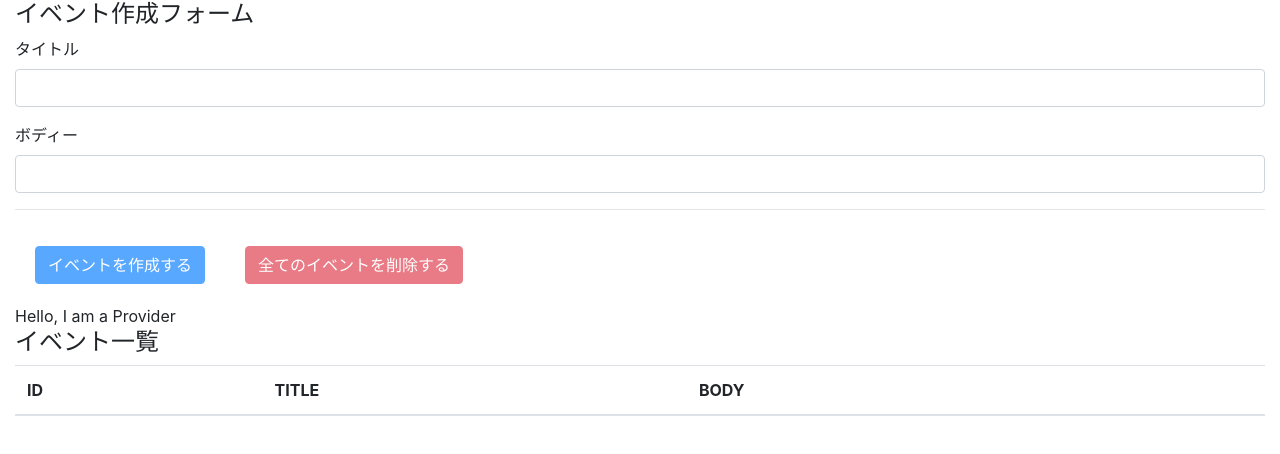
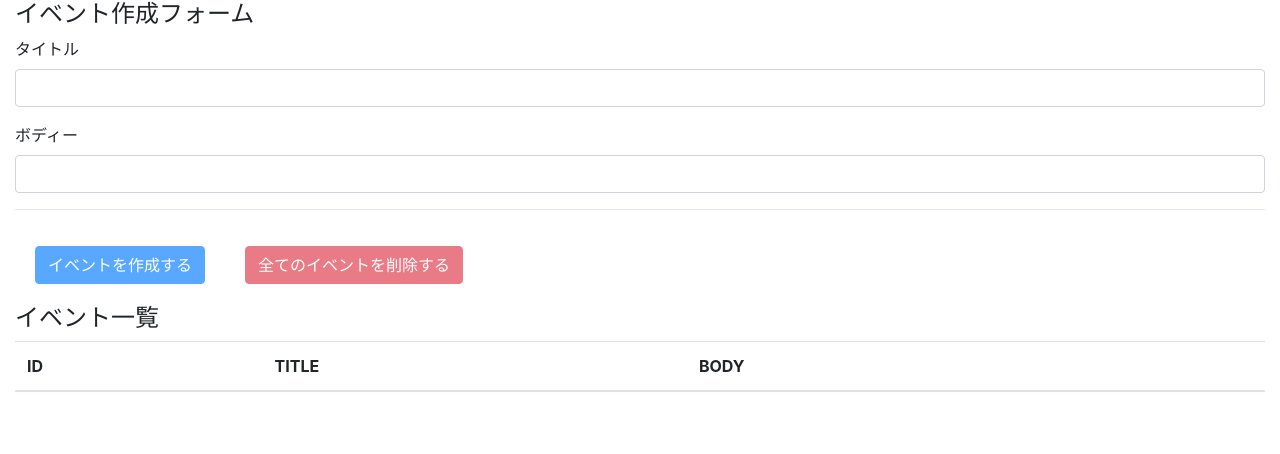
Before and after one commit to momonga-NA/redux-and-hooks-tutorial, a React (Create React App) app: page / in a window 1280 px wide. Shown: the top 454 px of the page. Built offline with nearby package versions, Linux system fonts and the light colour scheme.

Commit message:
fine adjustment

```diff
--- a/src/components/Event.jsx
+++ b/src/components/Event.jsx
@@ -1,5 +1,6 @@
-import React from 'react';
+import React, { useContext } from 'react';
 import { DELETE_EVENT } from '../actions/index';
+import AppContext from '../contexts/AppContext';
 
 const Event = ({dispatch, event}) => {
 
@@ -11,6 +12,9 @@ const Event = ({dispatch, event}) => {
       })
     }
   }
+
+  const value = useContext(AppContext);
+  console.log(value);
 
   return(
     <>
--- a/src/components/EventList.jsx
+++ b/src/components/EventList.jsx
@@ -7,10 +7,10 @@ const EventList = ({ state, dispatch}) => {
   // Context.Providerでなくても
   // useContextを利用する事で簡単に取得が可能
   const value = useContext(AppContext);
+  console.log(value);
 
   return(
     <>
-    <div>{value}</div>
       <h4>イベント一覧</h4>
       <table className="table table-hover">
         <thead>
```
